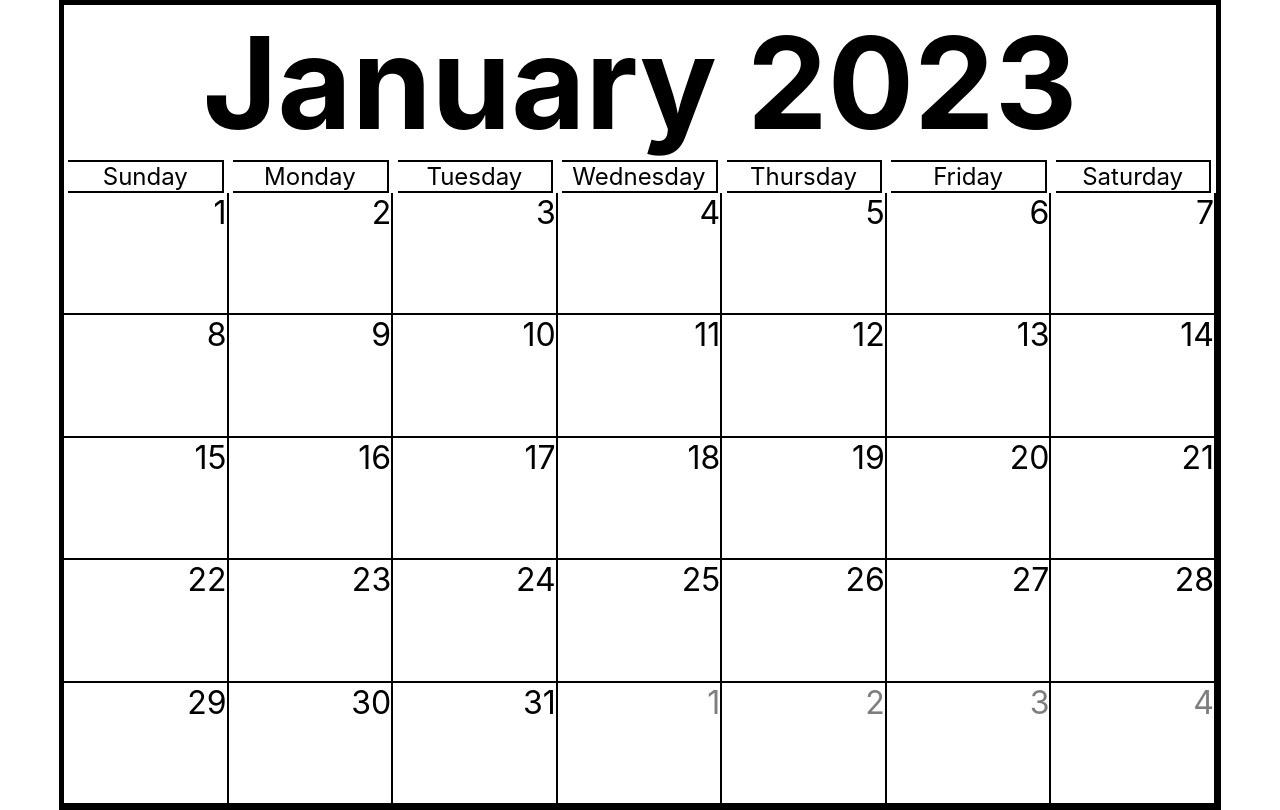
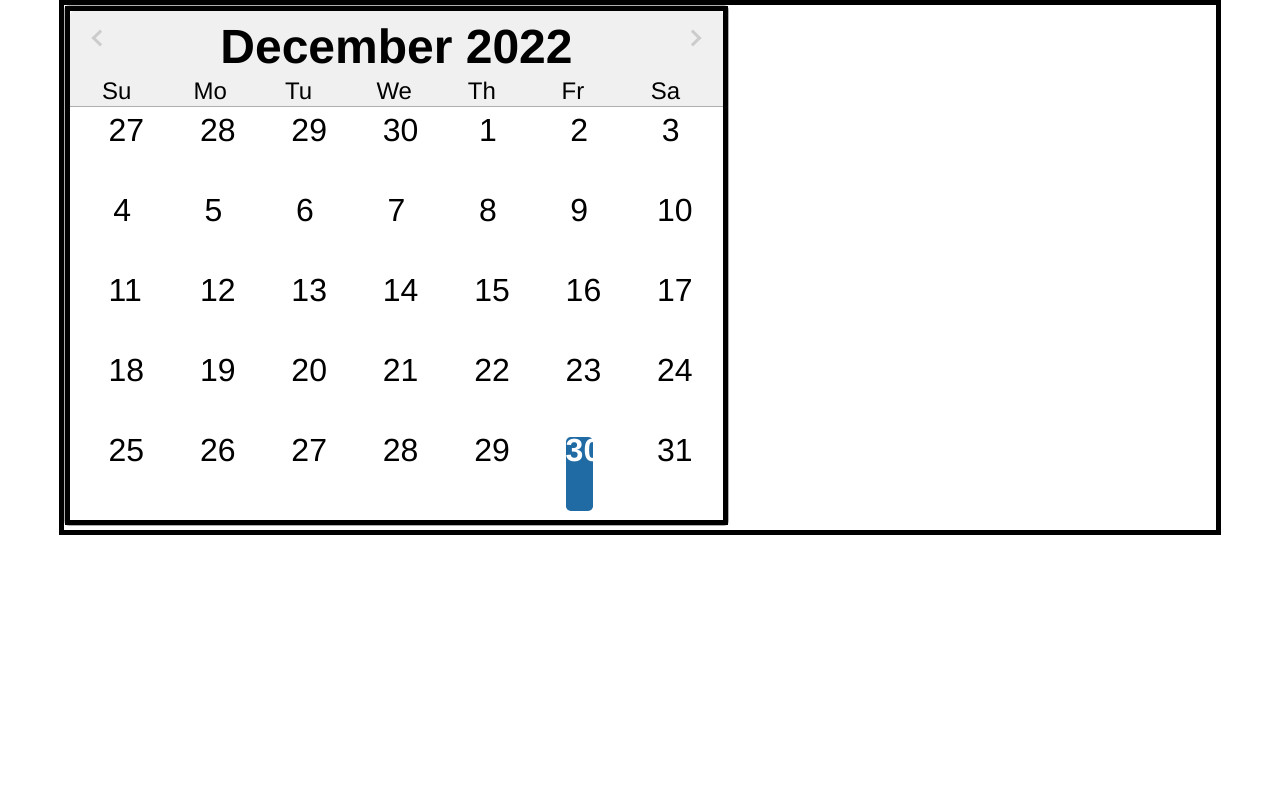
Before and after one commit to Reggie-Amedee-Tech/digitalCalendar, a React (Create React App) app in the folder client/: page / in a window 1280 px wide. Built offline with nearby package versions, Linux system fonts and the light colour scheme.

Commit message:
started styling calendar compnent

```diff
--- a/client/package.json
+++ b/client/package.json
@@ -8,6 +8,7 @@
     "@testing-library/user-event": "^13.5.0",
     "axios": "^1.2.2",
     "react": "^18.2.0",
+    "react-datepicker": "^4.8.0",
     "react-dom": "^18.2.0",
     "react-router-dom": "^6.6.1",
     "react-scripts": "5.0.1",
--- a/client/src/App.js
+++ b/client/src/App.js
@@ -1,12 +1,13 @@
 import {Routes, Route} from 'react-router-dom'
 import CalendarComponent from './components/CalendarComponent';
+import Calendar from './components/Calendar';
 import './App.css';
 
 function App() {
   return (
     <div className="App">
       <Routes>
-        <Route path="" element={<CalendarComponent/>}/>
+        <Route path="" element={<Calendar/>}/>
 
       </Routes>
     </div>
--- /dev/null
+++ b/client/src/assets/Calendar.css
@@ -0,0 +1,46 @@
+.Div {
+  width: 100vw;
+  height: 100v;
+}
+
+.Container{
+  max-width: 1200px;
+  width: 90%;
+  margin: 0 auto;
+  border: 5px solid black;
+}
+
+
+.react-datepicker__navigation{
+  height: 60px;
+  width: 60px;
+}
+
+.react-datepicker__month-container{
+  border: 5px solid black;
+}
+
+.react-datepicker__current-month{
+  font-size: 3rem;
+}
+
+.react-datepicker__day-names{
+  width: 50vw;
+  display: flex;
+  flex-direction: row;
+  justify-content: space-around;
+  font-size: 1.5rem;
+}
+
+.react-datepicker__week {
+  display: flex;
+  flex-direction: row;
+  justify-content: space-around;
+  width: 50vw;
+  height: 10vh;
+}
+
+.react-datepicker__day{
+  font-size: 2rem;
+  text-align: center;
+}
--- /dev/null
+++ b/client/src/components/Calendar.js
@@ -0,0 +1,29 @@
+import React, { useState } from 'react'
+import DatePicker from "react-datepicker";
+import "react-datepicker/dist/react-datepicker.css";
+import '../assets/Calendar.css'
+
+
+const Calendar = () => {
+    const [startDate, setStartDate] = useState(new Date());
+
+    console.log(startDate);
+
+    return (
+        <div className='Div'>
+
+        <div className='Container'>
+
+
+        <DatePicker
+            selected={startDate}
+            onChange={(date) => setStartDate(date)}
+            inline
+
+        />
+        </div>
+        </div>
+    );
+}
+
+export default Calendar
```
Also changed, not shown: 1 other file (tests, documents, lock files or other folders).
